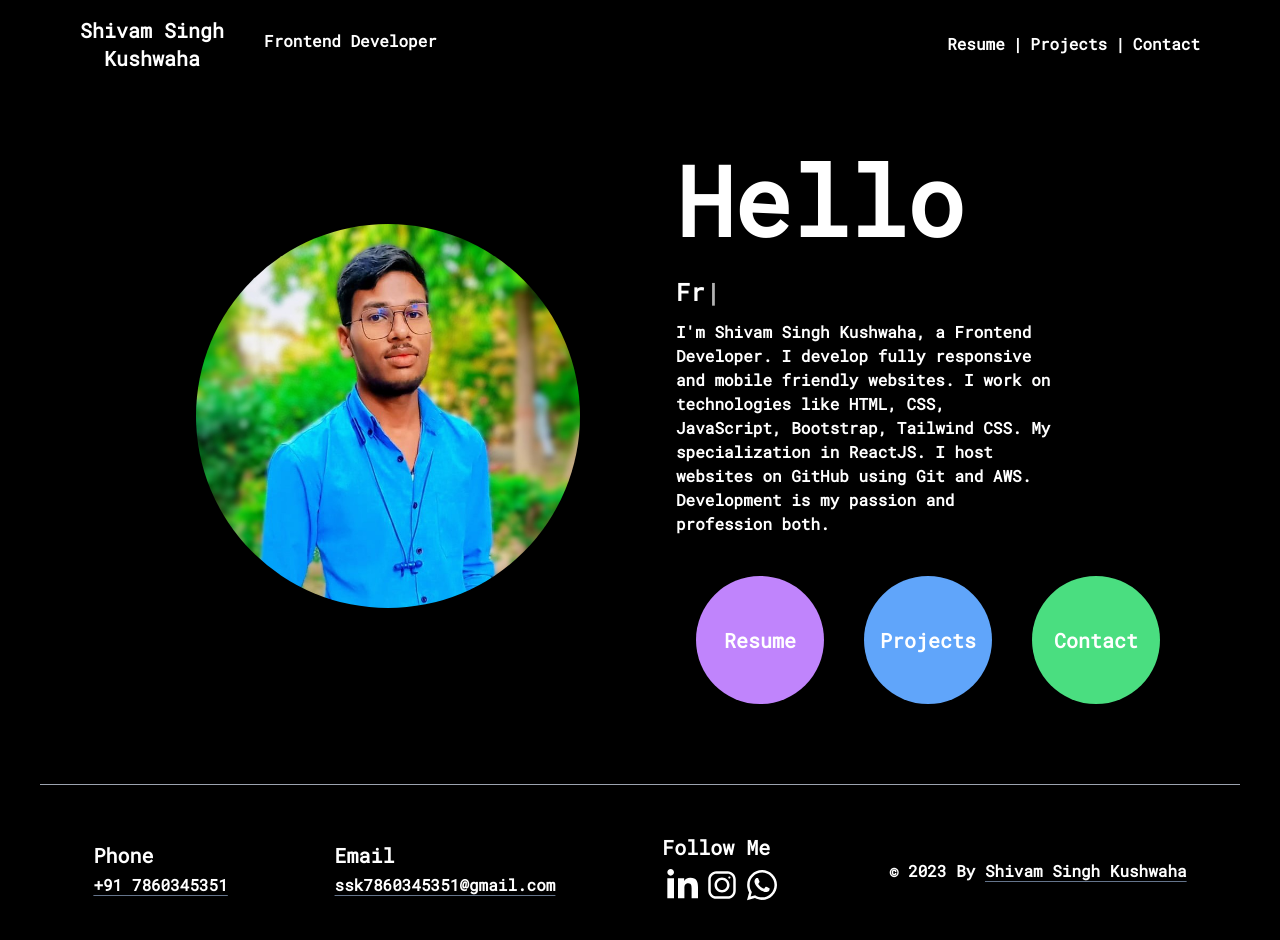
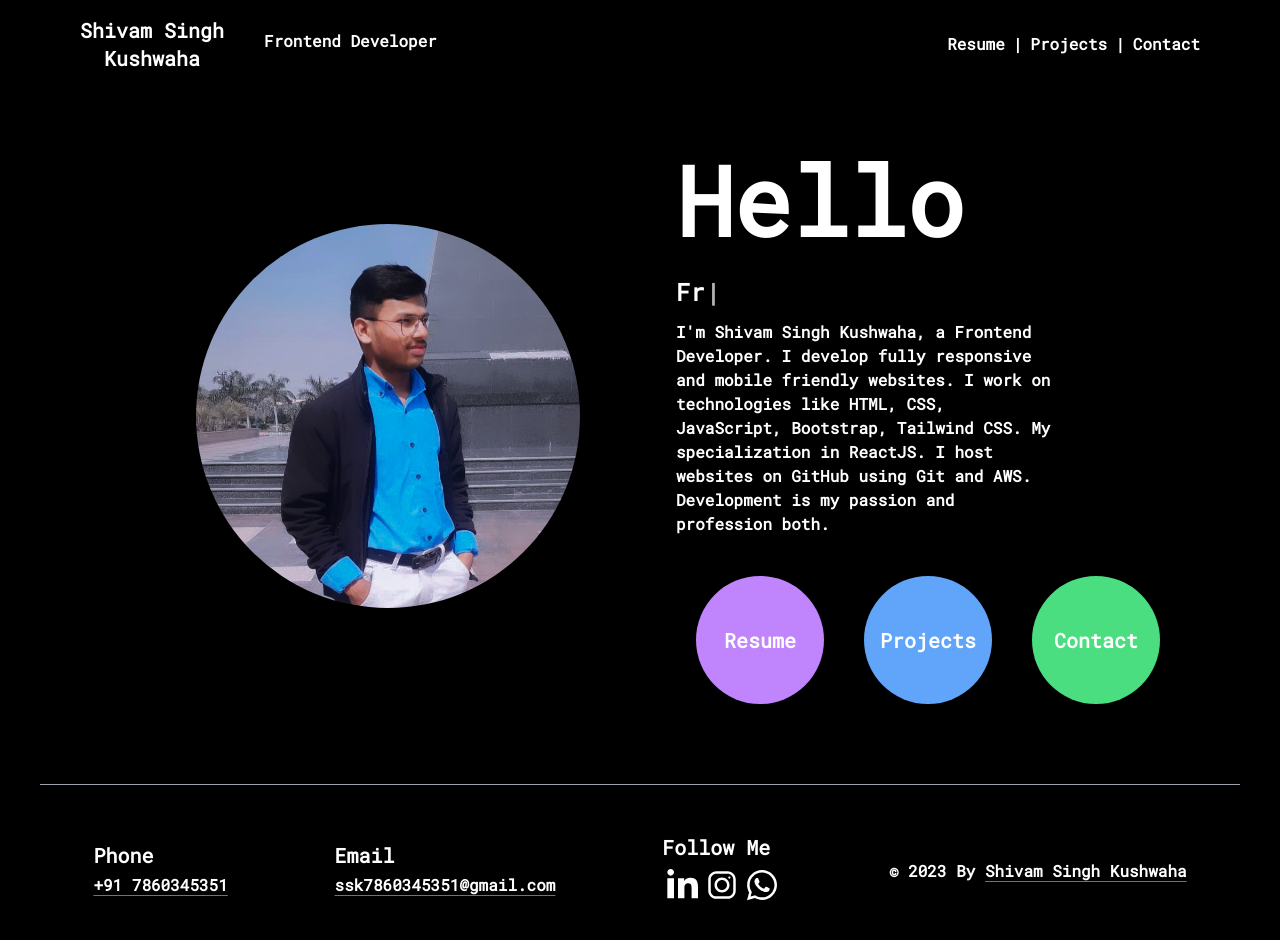
Before and after one commit to shivamsk-creator/shivam-portfolio, a React (Create React App) app: page /#/ in a window 1280 px wide. Shown: the top 940 px of the page. Built offline with nearby package versions, Linux system fonts and the light colour scheme; a web font is replaced by a local one.

Commit message:
profile picture changed

```diff
--- a/src/App.jsx
+++ b/src/App.jsx
@@ -1,5 +1,5 @@
 import React from "react";
-import { HashRouter, Route, Routes } from "react-router-dom";
+import { BrowserRouter, Route, Routes } from "react-router-dom";
 import Navbar from "./Navbar";
 import Homepage from "./Homepage";
 import Footer from "./Footer";
@@ -9,7 +9,7 @@ import Contact from "./Contact";
 
 let App = () => {
   return (
-    <HashRouter>
+    <BrowserRouter>
       <div>
         <Navbar />
         <Routes>
@@ -20,7 +20,7 @@ let App = () => {
         </Routes>
         <Footer />
       </div>
-    </HashRouter>
+    </BrowserRouter>
   );
 };
 
--- a/src/Homepage.jsx
+++ b/src/Homepage.jsx
@@ -1,6 +1,7 @@
 import React, { useEffect } from "react";
 import { NavLink } from "react-router-dom";
-import profilePic from "./img/profile-pic.jpg";
+// import profilePic from "./img/profile-pic.jpg"
+import profilePic2 from "./img/profile-pic2.jpg";
 import Typewriter from "typewriter-effect";
 
 let Homepage = () => {
@@ -16,7 +17,7 @@ let Homepage = () => {
         <div className="lg:mx-24 ">
           <img
             className="rounded-full h-80 w-80 sm:h-96 md:h-96 lg:h-96 sm:w-96 md:w-96 lg:w-96"
-            src={profilePic}
+            src={profilePic2}
             alt="My Pic"
           />
         </div>
```
Also changed, not shown: src/img/profile-pic2.jpg (added).
